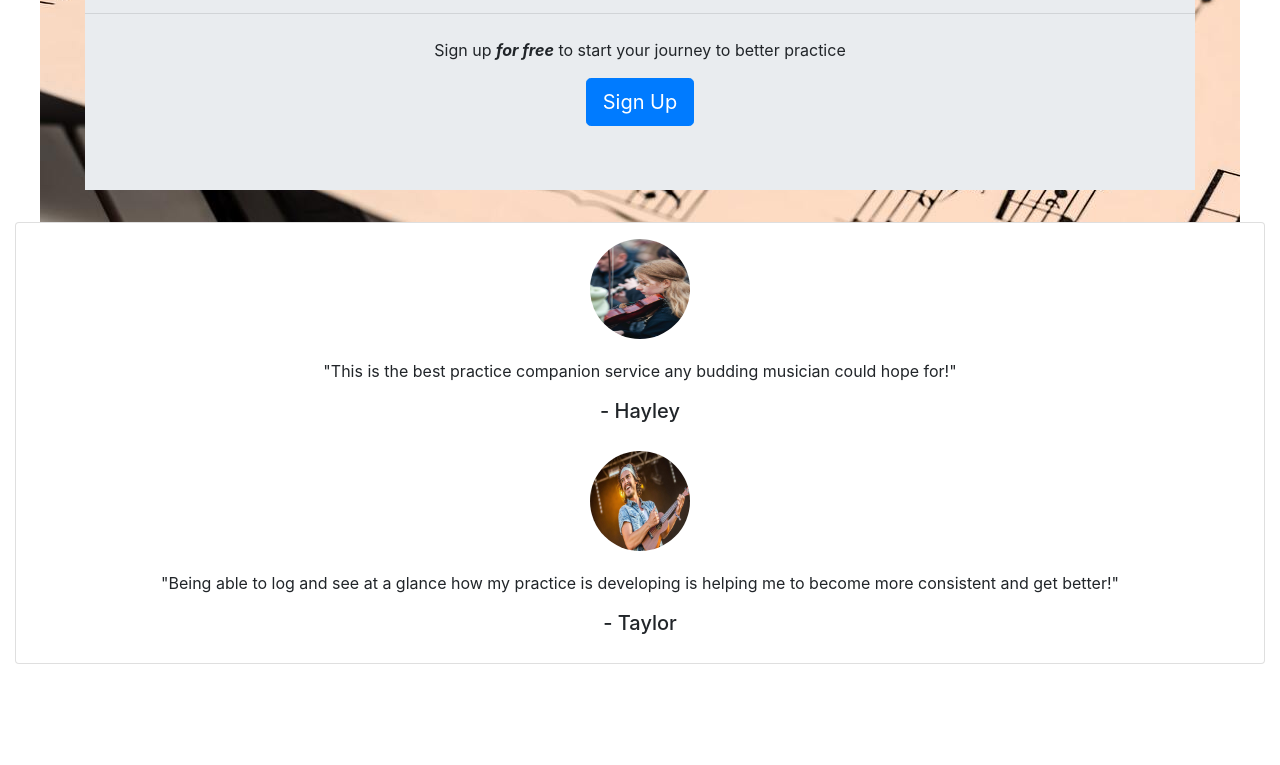
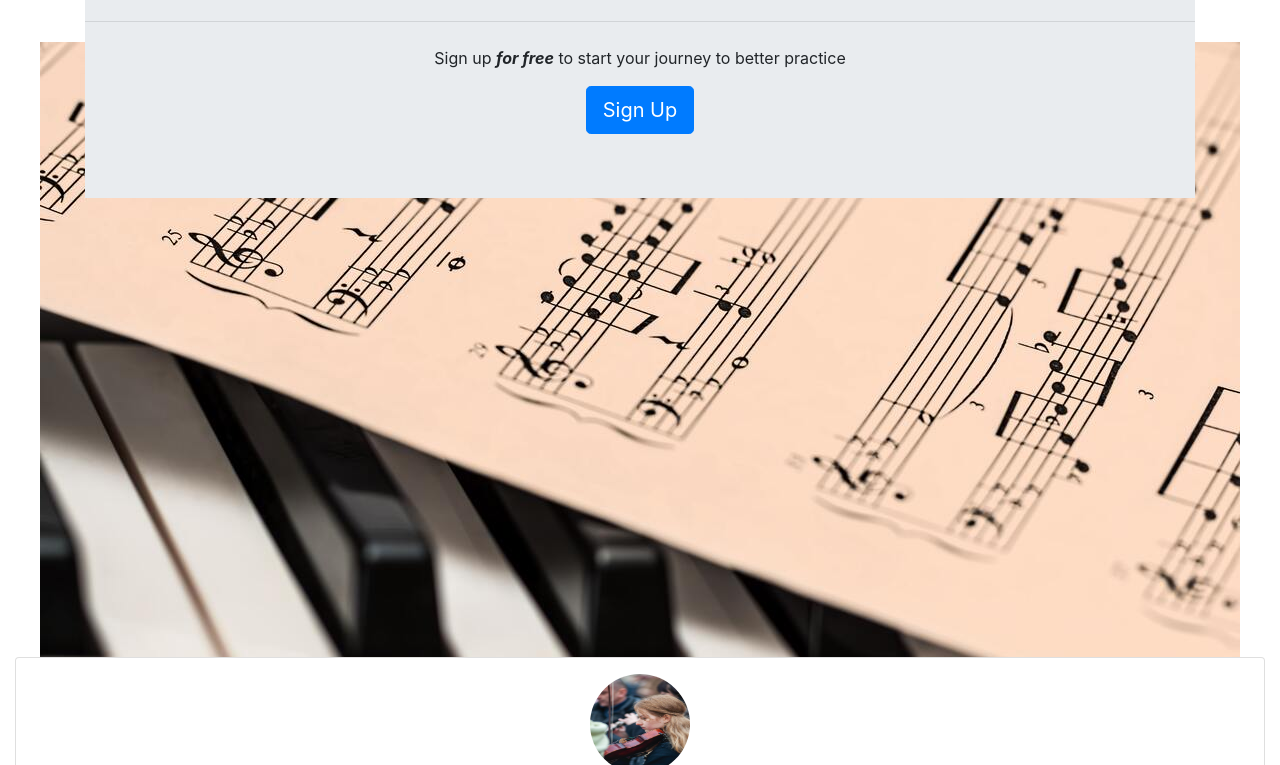
Before and after one commit to NickWaldock/Nicks-Practice-Companion, a website: page index.html in a window 1280 px wide. Shown: the part 215-980 px from the top of the page. Before the commit the page ends 879 px from the top, so only its background shows below. Drawn offline with nearby package versions, Linux system fonts and the light colour scheme.

Commit message:
install jquery

```diff
--- a/index.html
+++ b/index.html
@@ -42,7 +42,7 @@
 
     <!-- Jumbotron -->
     <section>
-        <div class="container text-center mt-2">
+        <div class="container text-center mt-3 vh-100">
             <div class="jumbotron jumbotron-fluid">
                 <h2>Welcome to Nick's Practice Companion!</h2>
                 <p class="lead">Your dedicated practice companion tool for developing skills</p>
--- /dev/null
+++ b/package.json
@@ -0,0 +1,5 @@
+{
+  "dependencies": {
+    "jquery": "^3.6.2"
+  }
+}
```
Also changed, not shown: 1 other file.
